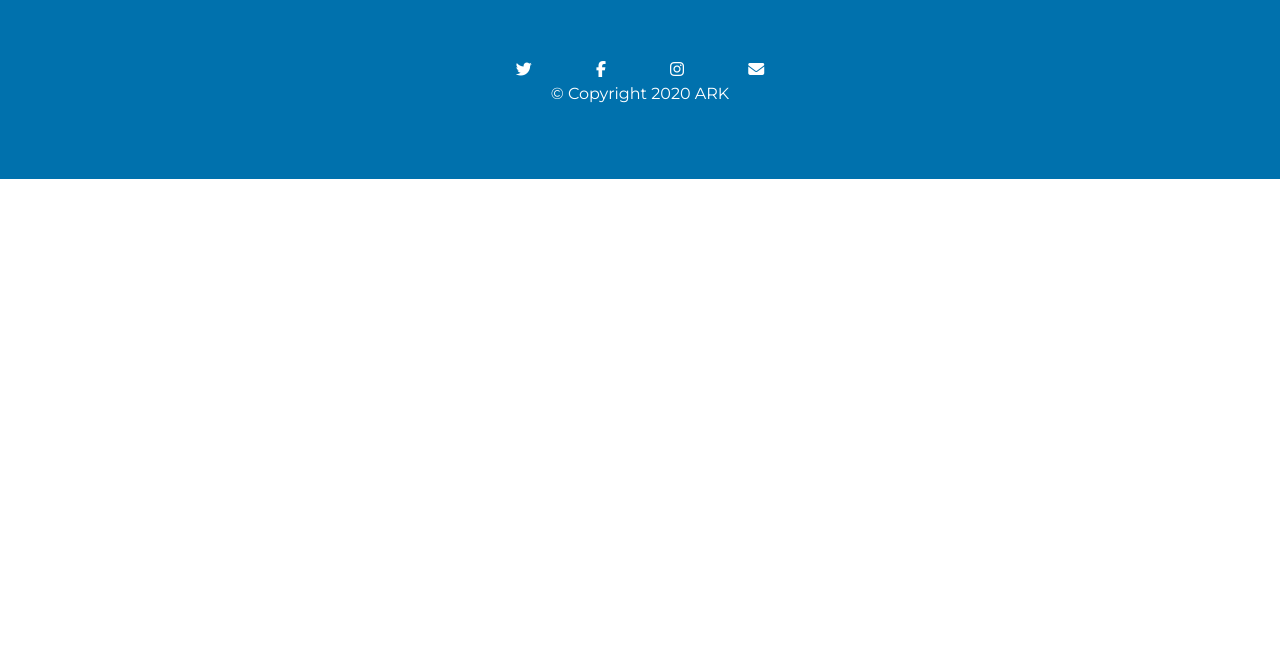
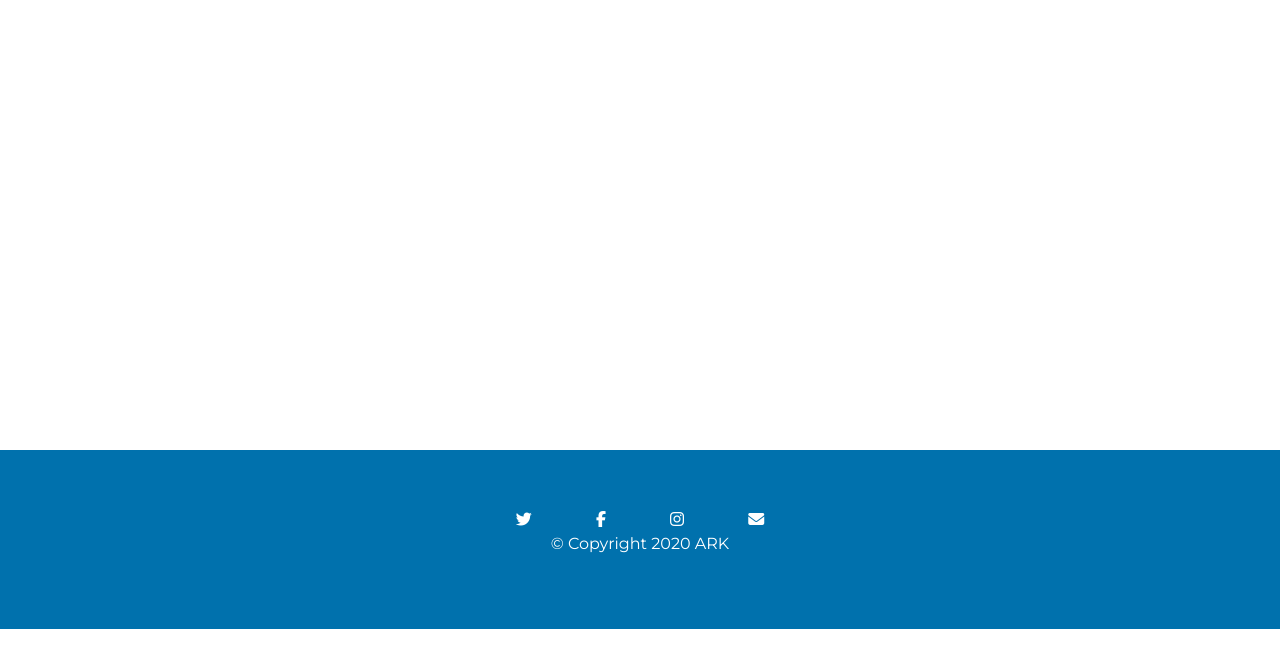
Before and after one commit to linkwb/ARKGiving, a Node server app: template views/give.ejs in a window 1280 px wide. Shown: the part 70-738 px from the top of the page. Run offline with Node 20, Linux system fonts and the light colour scheme; the template is opened without the code that fills it, so the values that code supplies are empty; some libraries are stand-ins or nearby versions.

Commit message:
Add minimum height to Donate page.

```diff
--- a/public/css/styles.css
+++ b/public/css/styles.css
@@ -126,3 +126,7 @@ input[type="text"], input[type="phone"], input[type="email"] {
 .right {
   text-align: right;
 }
+
+.min {
+  min-height: 450px;
+}
--- a/views/give.ejs
+++ b/views/give.ejs
@@ -28,7 +28,7 @@
 
 <!-- Form -->
 
-<section class="white-section">
+<section class="white-section min">
   <div class="container-fluid center">
     <% newRequests.forEach(function(request){ %>
     <div class="card">
```
